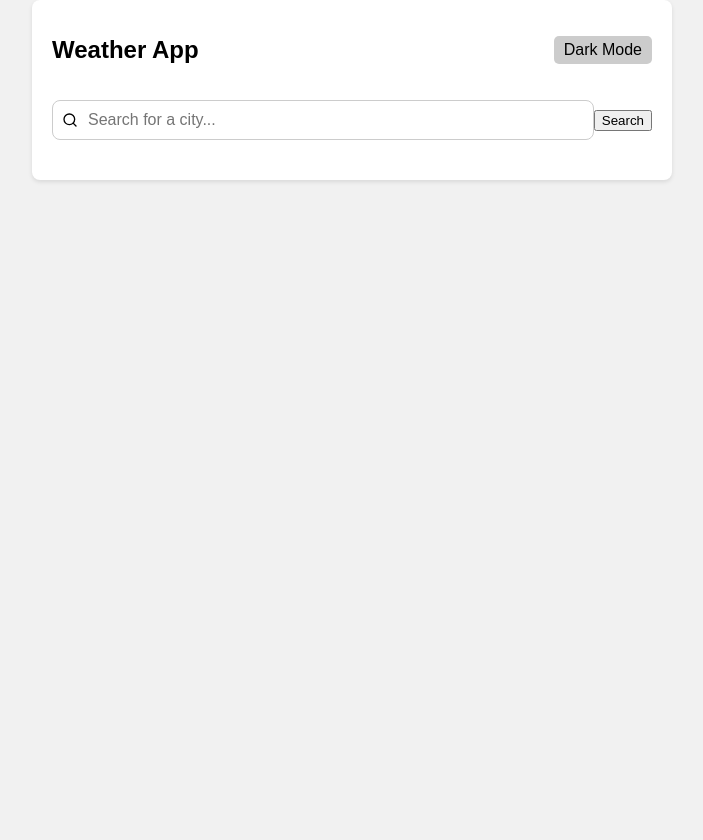
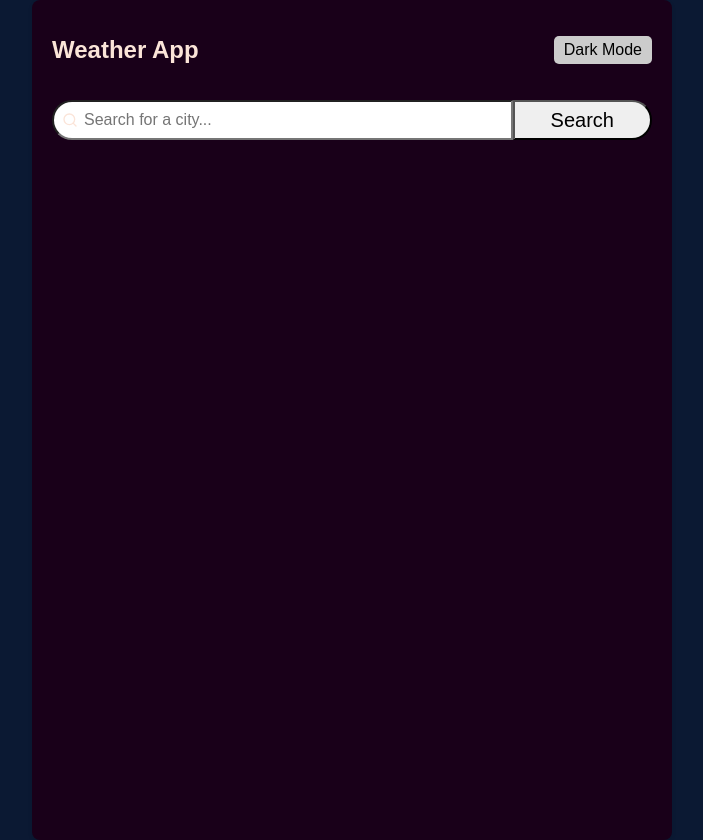
Before and after one commit to MaxOgnenoi/React-weather-app, a React (Create React App) app: page / in a window 1280 px wide. Shown: the whole page, without its empty margins (288-991 px from the left). Before the commit the page ends 800 px from the top, so only its background shows below. Built offline with nearby package versions, Linux system fonts and the light colour scheme.

Commit message:
starting style

```diff
--- a/src/components/SearchBox.js
+++ b/src/components/SearchBox.js
@@ -23,7 +23,7 @@ function SearchBox({ setCity }) {
         onChange={handleCityChange}
         placeholder="Search for a city..."
       />
-      <button type="submit">Search</button>
+      <button className="searchBtn" type="submit">Search</button>
     </form>
   );
 }
--- a/src/styles/App.css
+++ b/src/styles/App.css
@@ -2,14 +2,16 @@ body {
   font-family: Arial, sans-serif;
   margin: 0;
   padding: 0;
-  background-color: #f1f1f1;
+  background-color: rgb(11, 25, 51)
 }
 
 .app-container {
+  color: #fbe4d8;
   max-width: 600px;
+  height: 800px;
   margin: 0 auto;
   padding: 20px;
-  background-color: #fff;
+  background-color: #190019;
   border-radius: 8px;
   box-shadow: 0 2px 4px rgba(0, 0, 0, 0.1);
 }
--- a/src/styles/Weather.css
+++ b/src/styles/Weather.css
@@ -1,5 +1,5 @@
 .weather-card {
-    border: 1px solid #ccc;
+    color: #fbe4d8;
     padding: 20px;
     margin-top: 20px;
     border-radius: 8px;
@@ -46,12 +46,22 @@
   }
 
   .search-box input {
-    padding: 10px 40px 10px 35px;
-    border: 1px solid #ccc;
-    border-radius: 8px;
+    box-sizing: border-box;
+    height: 40px;
+    padding-left: 30px;
+    border-radius: 20px 0 0 20px;
     width: 100%;
     font-size: 16px;
   }
+
+  .searchBtn {
+    font-size: 20px;
+    box-sizing: border-box;
+    width: 30%;
+    height: 40px;
+    border-radius: 0 20px 20px 0;
+  }
+
 
   .search-box .suggestion-container {
     position: absolute;
@@ -64,6 +74,8 @@
     max-height: 200px;
     overflow-y: auto;
   }
+
+
 
   .search-box .suggestion-container div {
     padding: 10px;
```
